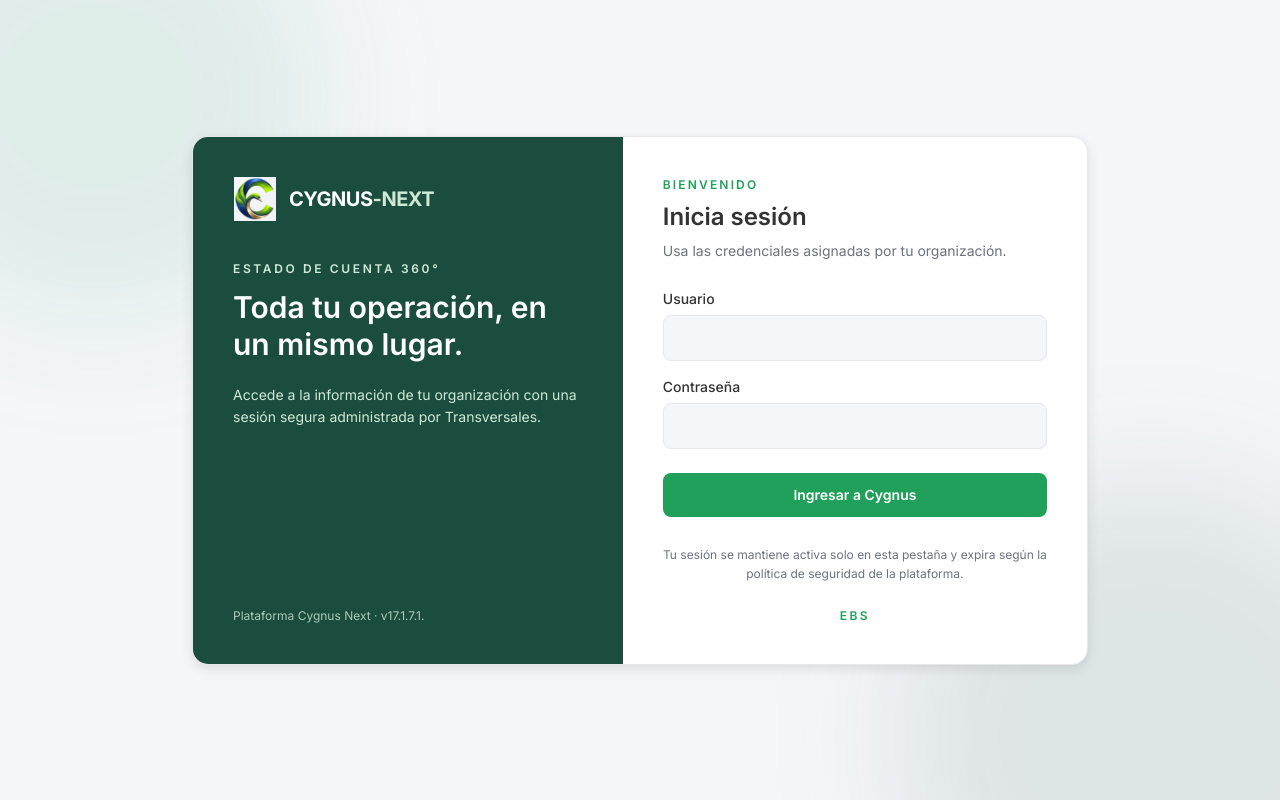
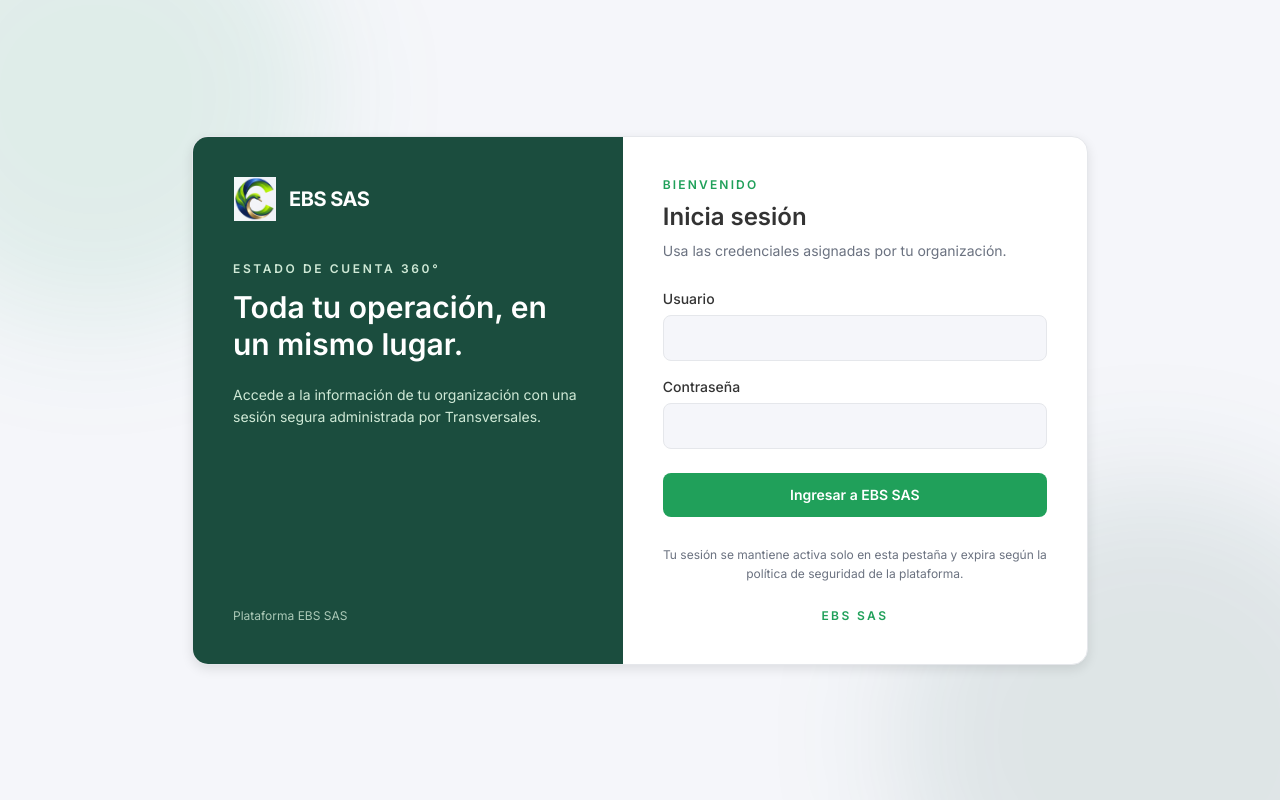
Before and after one commit to EBK-EBS/cygnus-next, a React (Vite) app: page /login in a window 1280 px wide. Built offline with nearby package versions, Linux system fonts and the light colour scheme; no server answers.

Commit message:
feat(login): actualizar nombre corporativo a EBS SAS

```diff
--- a/src/features/auth/LoginPage.tsx
+++ b/src/features/auth/LoginPage.tsx
@@ -54,9 +54,9 @@
         <div className="hidden flex-col justify-between bg-brand-600 p-10 text-white md:flex">
           <div>
             <div className="mb-10 flex items-center gap-3">
-              <img src={LOGO_SYMBOL} alt="Cygnus" className="h-11 w-11 object-contain" />
+              <img src={LOGO_SYMBOL} alt="EBS SAS" className="h-11 w-11 object-contain" />
               <span className="text-xl font-bold tracking-tight text-white">
-                CYGNUS<span className="text-brand-100">-NEXT</span>
+                EBS SAS
               </span>
             </div>
             <p className="mb-3 text-xs font-semibold uppercase tracking-[0.22em] text-brand-100">Estado de cuenta 360°</p>
@@ -65,14 +65,14 @@
               Accede a la información de tu organización con una sesión segura administrada por Transversales.
             </p>
           </div>
-          <p className="text-xs text-brand-100/80">Plataforma Cygnus Next · v17.1.7.1.</p>
+          <p className="text-xs text-brand-100/80">Plataforma EBS SAS</p>
         </div>
 
         <div className="p-7 sm:p-10">
           <div className="mb-8 md:hidden">
             <div className="flex items-center gap-3">
-              <img src={LOGO_SYMBOL} alt="Cygnus" className="h-10 w-10 object-contain" />
-              <img src={LOGO_NAME} alt="Cygnus Next" className="h-5 max-w-[170px] object-contain" />
+              <img src={LOGO_SYMBOL} alt="EBS SAS" className="h-10 w-10 object-contain" />
+              <img src={LOGO_NAME} alt="EBS SAS" className="h-5 max-w-[170px] object-contain" />
             </div>
           </div>
 
@@ -117,7 +117,7 @@
               disabled={submitting}
               className="mt-2 rounded-lg bg-brand-500 px-4 py-3 text-sm font-semibold text-white transition-opacity hover:opacity-90 disabled:cursor-wait disabled:opacity-60"
             >
-              {submitting ? 'Validando...' : 'Ingresar a Cygnus'}
+              {submitting ? 'Validando...' : 'Ingresar a EBS SAS'}
             </button>
           </form>
 
@@ -126,7 +126,7 @@
           </p>
 
           <p className="mt-6 text-center text-xs font-semibold tracking-[0.2em] text-brand-500 uppercase">
-            EBS
+            EBS SAS
           </p>
         </div>
       </section>
```
